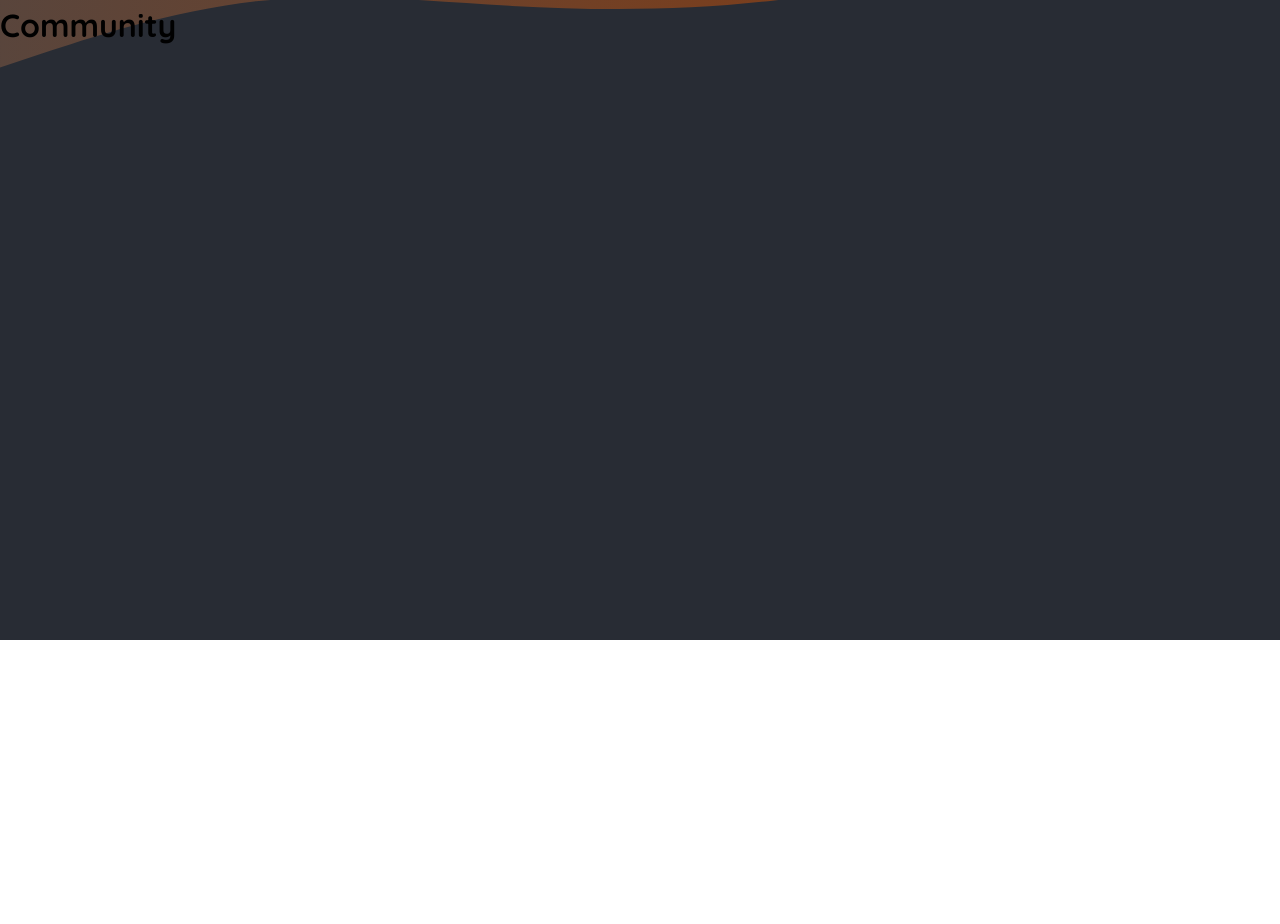
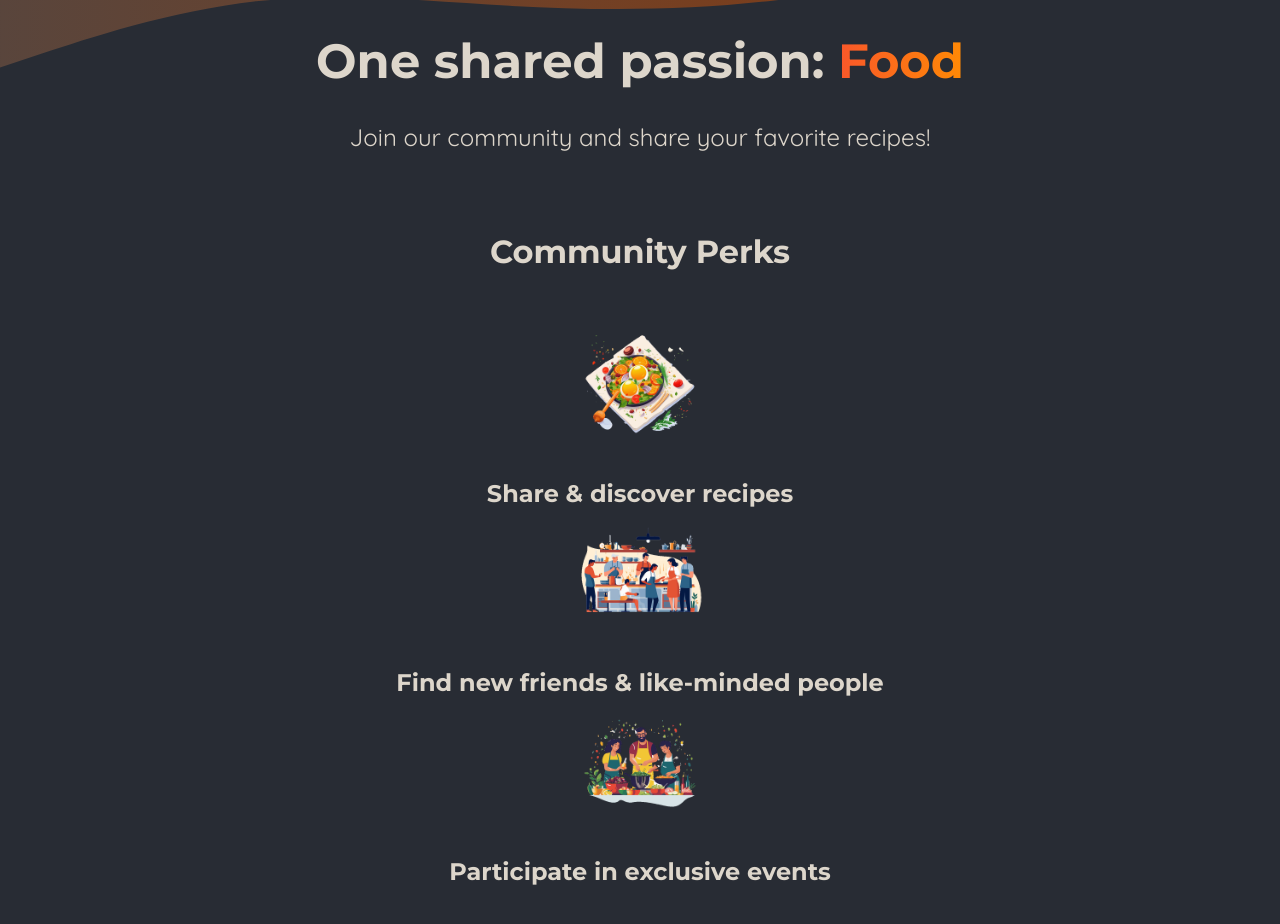
Before and after one commit to bartekfr/next-app, a Next.js app: page /community in a window 1280 px wide. Shown: the part 160-1084 px from the top of the page. Before the commit the page ends 800 px from the top, so only its background shows below. Built offline with nearby package versions, Linux system fonts and the light colour scheme.

Commit message:
Add Community page content

```diff
--- a/src/app/community/page.tsx
+++ b/src/app/community/page.tsx
@@ -1,8 +1,42 @@
+'use client';
+
+import Image from 'next/image';
+
+import mealIcon from '@/assets/icons/meal.png';
+import communityIcon from '@/assets/icons/community.png';
+import eventsIcon from '@/assets/icons/events.png';
+import { Header, Highlight, Main, Perks} from './styled';
 
 export default function CommunityPage() {
   return (
-    <h1>
-      Community
-    </h1>
+    <>
+      <Header>
+        <h1>
+          One shared passion: <Highlight>Food</Highlight>
+        </h1>
+        <p>Join our community and share your favorite recipes!</p>
+      </Header>
+      <Main>
+        <h2>Community Perks</h2>
+
+        <Perks>
+          <li>
+            <Image src={mealIcon} alt="A delicious meal" />
+            <p>Share & discover recipes</p>
+          </li>
+          <li>
+            <Image src={communityIcon} alt="A crowd of people, cooking" />
+            <p>Find new friends & like-minded people</p>
+          </li>
+          <li>
+            <Image
+              src={eventsIcon}
+              alt="A crowd of people at a cooking event"
+            />
+            <p>Participate in exclusive events</p>
+          </li>
+        </Perks>
+      </Main>
+    </>
   );
 }
--- /dev/null
+++ b/src/app/community/styled.ts
@@ -0,0 +1,66 @@
+import styled from 'styled-components'
+
+export const Header = styled.header`
+  gap: 3rem;
+  margin: 3rem auto 5rem auto;
+  width: 90%;
+  max-width: 75rem;
+  color: #ddd6cb;
+  font-size: 1.5rem;
+  text-align: center;
+
+  h1 {
+    font-family: 'Montserrat', sans-serif;
+  }
+
+`
+
+export const Highlight = styled.span`
+  background: linear-gradient(90deg, #f9572a, #ff8a05);
+  background-clip: text;
+  -webkit-background-clip: text;
+  -webkit-text-fill-color: transparent;
+`
+
+export const Main = styled.main`
+  width: 90%;
+  max-width: 40rem;
+  margin: 0 auto;
+  text-align: center;
+
+  h2 {
+    font-family: 'Montserrat', sans-serif;
+    font-size: 2rem;
+    margin-bottom: 3rem;
+    color: #ddd6cb;
+  }
+`
+
+
+export const Perks = styled.ul`
+  list-style: none;
+  margin: 3rem 0;
+  padding: 0;
+
+  li {
+    display: flex;
+    flex-direction: column;
+    align-items: center;
+    gap: 2rem;
+  }
+
+  img {
+    width: 8rem;
+    height: 8rem;
+    object-fit: contain;
+  }
+
+  p {
+    font-family: 'Montserrat', sans-serif;
+    font-size: 1.5rem;
+    font-weight: bold;
+    margin: 0;
+    color: #ddd6cb;
+  }
+
+`
```
